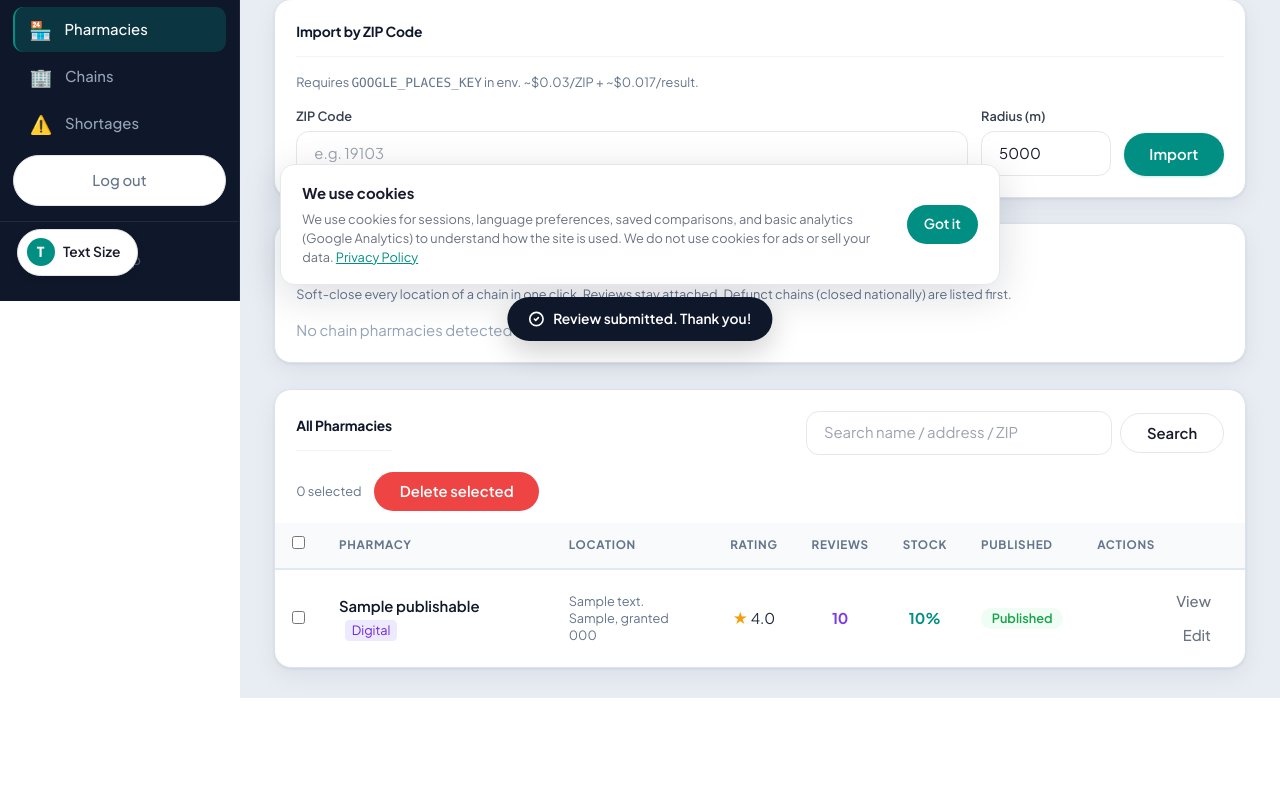
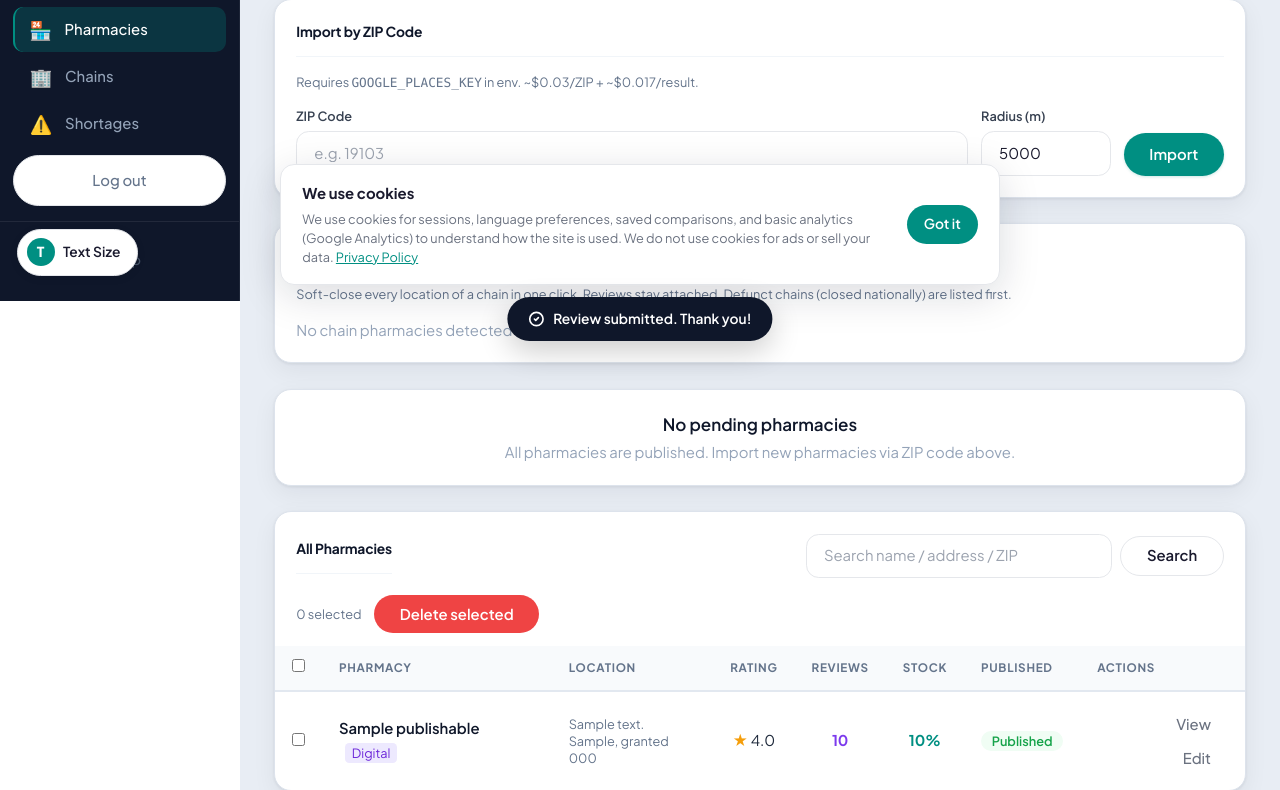
Before and after one commit to gwekworks/itpharmpulse, a Django app: page /admin-pharmacies in a window 1280 px wide. Shown: the part 499-1289 px from the top of the page. Before the commit the page ends 1197 px from the top, so only its background shows below. Run offline with Django 4.2, Linux system fonts and the light colour scheme; a user stored in the database is signed in; tables that the repository leaves empty hold one stand-in row (values such as "Sample post").

Commit message:
feat(UI): Added admin to be able to sync phamacies table

```diff
--- a/pharmacypulse/domains/dashboard.py
+++ b/pharmacypulse/domains/dashboard.py
@@ -424,6 +424,28 @@ def page_admin_pharmacies(request):
         d["publish_status"] = p.publish_status
         return d
 
+    # Pending pharmacies: source pharmacies that don't have a publishable row yet.
+    # Ordered newest first so admins see the latest imports at the top.
+    from django.core.paginator import Paginator
+    pending_page = int(request.GET.get("pending_page") or 1)
+    pending_qs = Pharmacy.objects.filter(
+        status="active", deleted_at__isnull=True
+    ).exclude(
+        publishable__isnull=False
+    ).order_by("-created_at")
+    pending_paginator = Paginator(pending_qs, 25)
+    pending_page_obj = pending_paginator.get_page(pending_page)
+
+    def _src_dict(p):
+        """Dict for a source Pharmacy (pending) — includes created_at and is_new flag."""
+        from django.utils import timezone
+        d = _pharmacy_dict(p)
+        d["created_at"] = p.created_at
+        d["publish_status"] = "pending"
+        # NEW tag for pharmacies created within the last 7 days
+        d["is_new"] = (timezone.now() - p.created_at).days < 7
+        return d
+
     return {
         "pharmacies": [_pub_dict(p) for p in qs[:500]],
         "total_count": Row({"total": qs.count()}),
@@ -439,6 +461,10 @@ def page_admin_pharmacies(request):
                        pub.filter(status="active")
                        .order_by("name")[:100]],
         "chain_rows": chain_rows,
+        # Pending pharmacies (not yet published)
+        "pending_pharmacies": [_src_dict(p) for p in pending_page_obj],
+        "pending_page_obj": pending_page_obj,
+        "pending_paginator": pending_paginator,
     }
 
 
--- a/pharmacypulse/flows.py
+++ b/pharmacypulse/flows.py
@@ -31,7 +31,7 @@ from .domains.flows.pharmacies import (
     insurance_provider_add, insurance_provider_remove, insurance_plans_add,
     pharmacy_hours_save,
     add_to_compare, remove_from_compare, clear_compare,
-    edit_pharmacy_publishable,
+    edit_pharmacy_publishable, bulk_publish_pharmacies,
 )
 from .domains.flows.users import (
     suspend_user, unsuspend_user, change_user_role, ccpa_export,
--- a/pharmacypulse/templates/pharmacypulse/pages/admin-pharmacies.html
+++ b/pharmacypulse/templates/pharmacypulse/pages/admin-pharmacies.html
@@ -147,6 +147,92 @@ heroku run python manage.py sync_pharmacies --state TX --app pharmacypulse-byond
           {% endif %}
         </div>
 
+        <!-- Pending Pharmacies (not yet published) -->
+        {% if pending_pharmacies %}
+        <div class="glass-card admin-table-wrap mb-6">
+          <div class="p-5 pb-4 flex items-center justify-between gap-3 flex-wrap">
+            <h2 class="admin-card-heading" style="margin-bottom: 0">Pending Pharmacies ({{ pending_paginator.count }})</h2>
+            <p class="text-xs" style="color: #64748b">Sorted newest first. Select pharmacies to publish.</p>
+          </div>
+          <form method="POST" action="/api/flow/bulk-publish-pharmacies" id="bulk-publish-form"
+            onsubmit="return confirm('Publish selected pharmacies? They will become visible in public search.')">
+            {% csrf_token %}
+            <div
+              style="padding: 0 1.25rem 0.75rem; display: flex; align-items: center; gap: 0.75rem; font-size: 0.75rem; color: #64748b">
+              <span id="pending-bulk-count">0 selected</span>
+              <button type="submit" class="btn-primary text-xs py-1 px-3" disabled
+                id="pending-publish-btn">Publish selected</button>
+            </div>
+            <table class="admin-table">
+              <thead>
+                <tr>
+                  <th style="width: 32px"><input type="checkbox" id="pending-select-all"
+                      onclick="ppPendingToggleAll(this.checked)"></th>
+                  <th>Pharmacy</th>
+                  <th>Location</th>
+                  <th>Added</th>
+                  <th>Status</th>
+                  <th class="text-right">Actions</th>
+                </tr>
+              </thead>
+              <tbody>
+                {% for item in pending_pharmacies %}
+                <tr id="pend-row-{{ item.id }}" data-name="{{ item.name }}" data-address="{{ item.address }}"
+                  data-city="{{ item.city }}" data-state="{{ item.state }}" data-zip="{{ item.zip }}"
+                  data-phone="{{ item.phone }}" data-website="{{ item.website }}" data-digital="{{ item.is_digital }}">
+                  <td><input type="checkbox" name="pharmacy_id" value="{{ item.id }}" class="pending-row"
+                      onclick="ppPendingBulkUpdate()"></td>
+                  <td>
+                    <a href="/pharmacy/{{ item.id }}/" class="font-semibold no-underline" style="color: #0f172a">{{ item.name }}</a>
+                    {% if item.is_digital %}<span class="ml-1.5 text-xs px-1.5 py-0.5 rounded"
+                      style="background: #ede9fe; color: #6d28d9">Digital</span>{% endif %}
+                    {% if item.is_new %}<span class="ml-1.5 text-xs px-1.5 py-0.5 rounded"
+                      style="background: #dcfce7; color: #15803d">NEW</span>{% endif %}
+                  </td>
+                  <td class="text-xs" style="color: #64748b">{{ item.address }}{% if item.address %}<br>{% endif %}{{ item.city }}{% if item.city or item.state %}, {% endif %}{{ item.state }} {{ item.zip }}</td>
+                  <td class="text-xs" style="color: #64748b">{{ item.created_at|date:"M d, Y H:i" }}</td>
+                  <td><span class="text-xs" style="color: #d97706">Pending</span></td>
+                  <td class="text-right">
+                    <a href="/pharmacy/{{ item.id }}/" class="btn-ghost text-xs py-1 px-2 no-underline">View</a>
+                  </td>
+                </tr>
+                {% endfor %}
+              </tbody>
+            </table>
+          </form>
+          <!-- Pagination -->
+          {% if pending_paginator.num_pages > 1 %}
+          <div class="p-4 flex items-center justify-between gap-2 flex-wrap border-t" style="border-color: #e5e7eb">
+            <span class="text-xs" style="color: #64748b">
+              Page {{ pending_page_obj.number }} of {{ pending_paginator.num_pages }} ({{ pending_paginator.count }} total)
+            </span>
+            <nav class="flex items-center gap-1">
+              {% if pending_page_obj.has_previous %}
+              <a href="?pending_page={{ pending_page_obj.previous_page_number }}" class="btn-ghost text-xs py-1 px-2">Previous</a>
+              {% endif %}
+              {% for p in pending_paginator.page_range %}
+                {% if p == pending_page_obj.number %}
+                <span class="px-2 py-1 text-xs font-semibold" style="color: #008F82">{{ p }}</span>
+                {% elif p > pending_page_obj.number|add:"-3" and p < pending_page_obj.number|add:"3" %}
+                <a href="?pending_page={{ p }}" class="btn-ghost text-xs py-1 px-2">{{ p }}</a>
+                {% endif %}
+              {% endfor %}
+              {% if pending_page_obj.has_next %}
+              <a href="?pending_page={{ pending_page_obj.next_page_number }}" class="btn-ghost text-xs py-1 px-2">Next</a>
+              {% endif %}
+            </nav>
+          </div>
+          {% endif %}
+        </div>
+        {% else %}
+        <div class="glass-card admin-table-wrap mb-6">
+          <div class="p-5 text-center">
+            <p class="font-semibold mb-1" style="color: #0f172a">No pending pharmacies</p>
+            <p class="text-sm" style="color: #94a3b8">All pharmacies are published. Import new pharmacies via ZIP code above.</p>
+          </div>
+        </div>
+        {% endif %}
+
         <!-- Pharmacies table -->
         <div class="glass-card admin-table-wrap">
           <div class="p-5 pb-4 flex items-center justify-between gap-3 flex-wrap">
@@ -233,6 +319,16 @@ heroku run python manage.py sync_pharmacies --state TX --app pharmacypulse-byond
             document.querySelectorAll('.bulk-row').forEach(function (c) { c.checked = checked; });
             ppBulkUpdate();
           }
+          /* Pending pharmacies bulk actions */
+          function ppPendingBulkUpdate() {
+            var rows = document.querySelectorAll('.pending-row:checked');
+            document.getElementById('pending-bulk-count').textContent = rows.length + ' selected';
+            document.getElementById('pending-publish-btn').disabled = rows.length === 0;
+          }
+          function ppPendingToggleAll(checked) {
+            document.querySelectorAll('.pending-row').forEach(function (c) { c.checked = checked; });
+            ppPendingBulkUpdate();
+          }
           function ppOpenEdit(id) {
             var tr = document.getElementById('pub-row-' + id);
             if (!tr) return;
--- a/pharmacypulse/urls.py
+++ b/pharmacypulse/urls.py
@@ -35,6 +35,7 @@ urlpatterns = [
     path("api/flow/flag-review/<int:review_id>", flows.flag_review, name="flow_flag_review"),
     path("api/flow/report-pharmacy/<int:pharmacy_id>", flows.report_pharmacy_data, name="flow_report_pharmacy"),
     path("api/flow/bulk-delete-pharmacies", flows.bulk_delete_pharmacies, name="flow_bulk_delete_pharmacies"),
+    path("api/flow/bulk-publish-pharmacies", flows.bulk_publish_pharmacies, name="flow_bulk_publish_pharmacies"),
     path("api/flow/bulk-delete-chain", flows.bulk_delete_chain, name="flow_bulk_delete_chain"),
     path("api/flow/edit-pharmacy/<int:pharmacy_id>", flows.edit_pharmacy_publishable, name="flow_edit_pharmacy"),
     path("newsletter/unsubscribe", flows.newsletter_unsubscribe_public, name="newsletter_unsubscribe_public"),
```
Also changed, not shown: pharmacypulse/domains/flows/pharmacies.py (+69 -0 lines).
